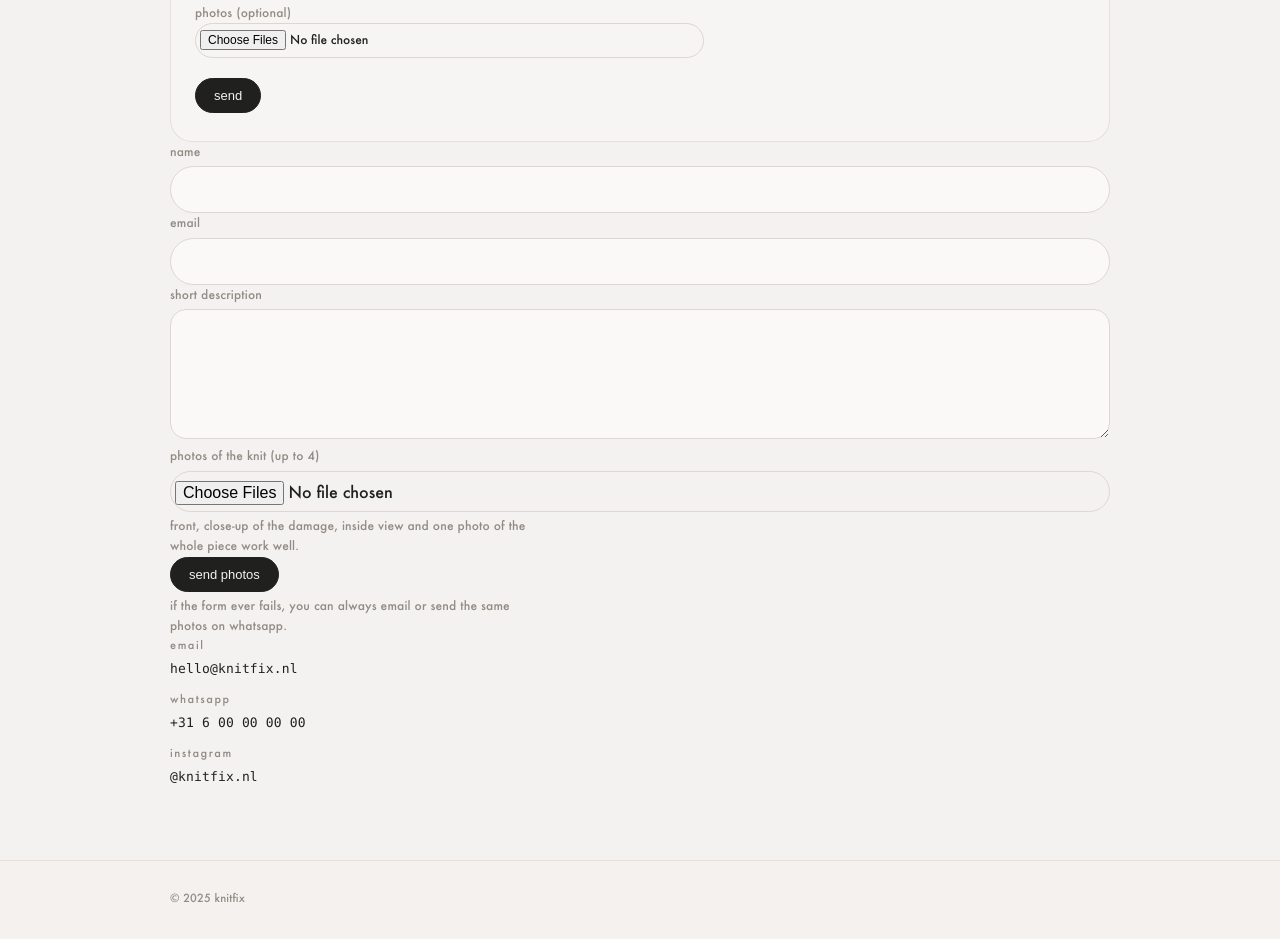
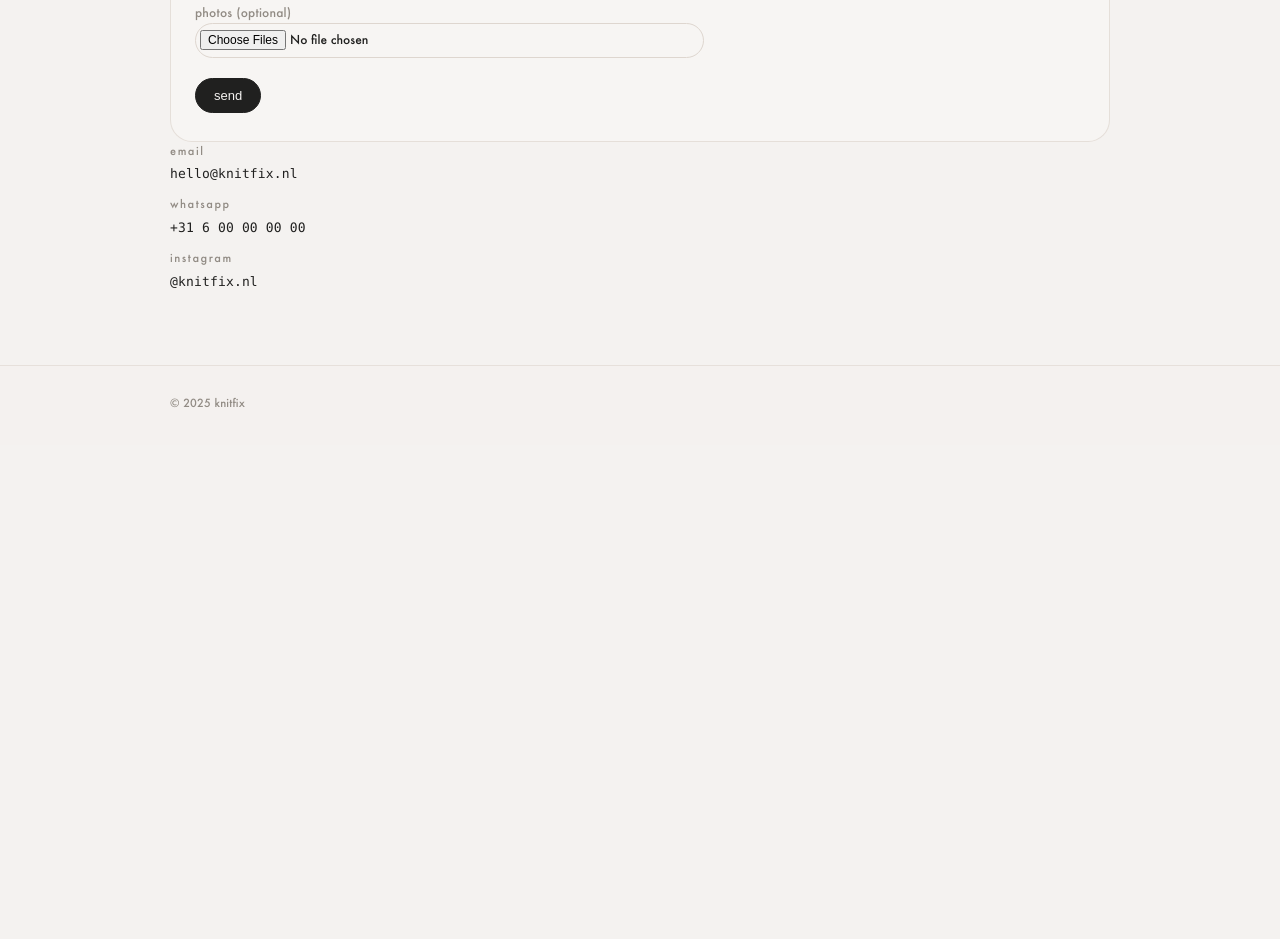
Before and after one commit to alejandrxmh/knitfix-static, a plain HTML site: page index.html in a window 1280 px wide. Shown: the part 2229-3168 px from the top of the page. After the commit the page ends 2674 px from the top, so only its background shows below. Drawn offline with Linux system fonts and the light colour scheme.

Commit message:
Update index.html

```diff
--- a/index.html
+++ b/index.html
@@ -772,77 +772,6 @@
               <!-- optional subject line for emails -->
               <input type="hidden" name="_subject" value="new knitfix enquiry" />
 
-              <div>
-                <label
-                  for="name"
-                  class="t"
-                  data-en="name"
-                  data-nl="naam"
-                ></label>
-                <input id="name" name="name" type="text" required />
-              </div>
-
-              <div>
-                <label
-                  for="email"
-                  class="t"
-                  data-en="email"
-                  data-nl="e-mail"
-                ></label>
-                <input id="email" name="email" type="email" required />
-              </div>
-
-              <div>
-                <label
-                  for="message"
-                  class="t"
-                  data-en="short description"
-                  data-nl="korte beschrijving"
-                ></label>
-                <textarea
-                  id="message"
-                  name="message"
-                  rows="4"
-                  required
-                ></textarea>
-              </div>
-
-              <div>
-                <label
-                  for="images"
-                  class="t"
-                  data-en="photos of the knit (up to 4)"
-                  data-nl="foto’s van het breiwerk (max. 4)"
-                ></label>
-                <input
-                  id="images"
-                  name="images"
-                  type="file"
-                  accept="image/*"
-                  multiple
-                />
-                <p
-                  class="contact-note t"
-                  data-en="front, close-up of the damage, inside view and one photo of the whole piece work well."
-                  data-nl="een voorkant, close-up van de schade, binnenkant en één foto van het hele stuk werken goed."
-                ></p>
-              </div>
-
-              <button
-                type="submit"
-                class="t"
-                data-en="send photos"
-                data-nl="foto’s versturen"
-              ></button>
-
-              <p class="contact-note">
-                <span
-                  class="t"
-                  data-en="if the form ever fails, you can always email or send the same photos on whatsapp."
-                  data-nl="mocht het formulier ooit niet werken, dan kun je dezelfde foto’s altijd mailen of via whatsapp sturen."
-                ></span>
-              </p>
-            </form>
 
             <div class="contact-side">
               <div class="contact-line">
```
